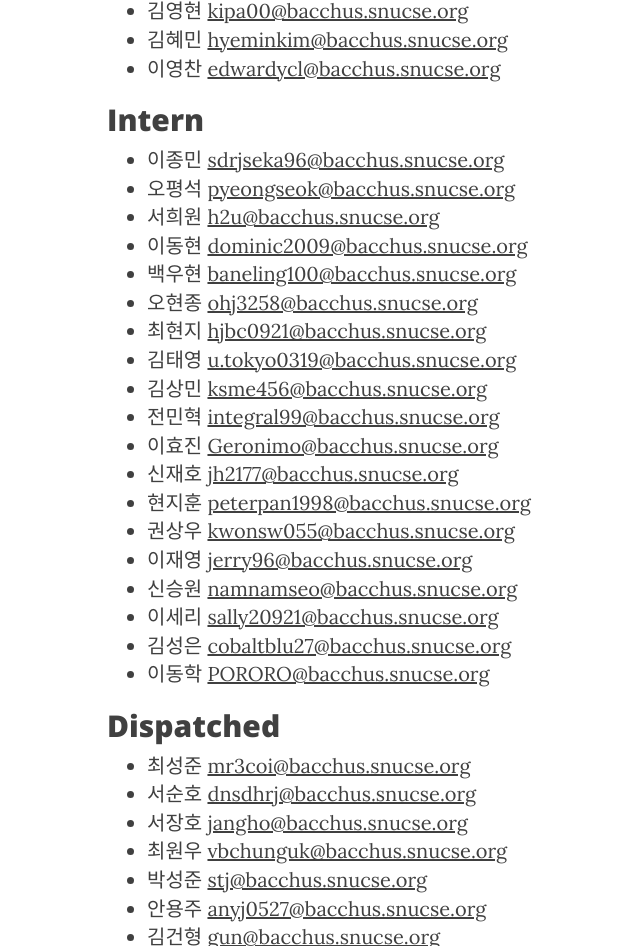
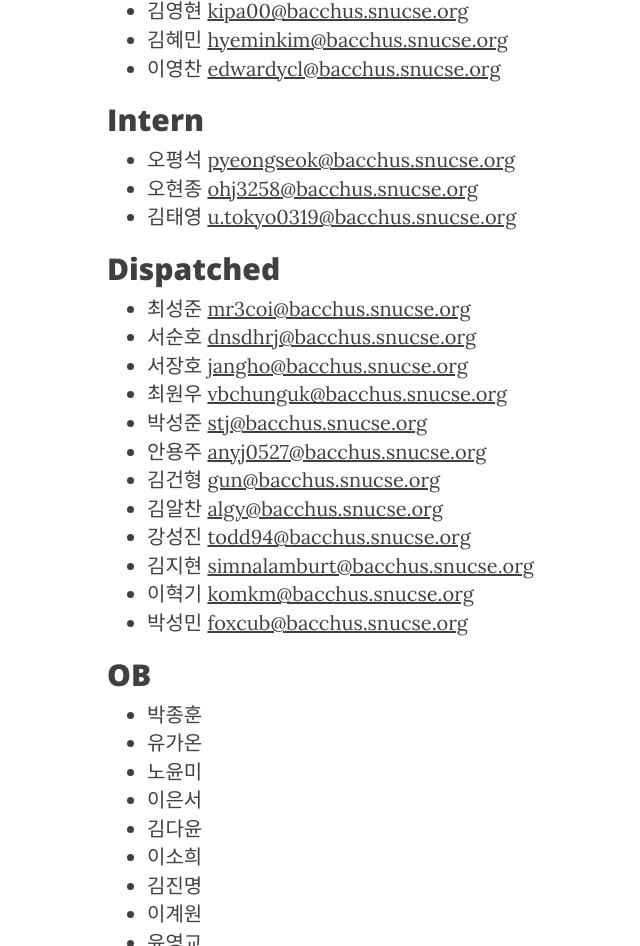
Before and after one commit to bacchus-snu/bacchus-snu.github.io, a plain HTML site: page members/index.html in a window 1280 px wide. Shown: the part 991-1937 px from the top of the page, without its empty margins (158-798 px from the left). Drawn offline with nearby package versions, Linux system fonts and the light colour scheme; a script that the page names is missing.

Commit message:
Remove old intern data

```diff
--- a/feed.xml
+++ b/feed.xml
@@ -8,7 +8,7 @@
     <atom:link href="/feed.xml" rel="self" type="application/rss+xml"/>
 
     <description>서울대학교 컴퓨터공학부 관리자 그룹</description>
-    <pubDate>Wed, 20 Feb 2019 06:31:49 GMT</pubDate>
+    <pubDate>Sun, 10 Mar 2019 07:04:19 GMT</pubDate>
     <generator>http://hexo.io/</generator>
 
     <item>
--- a/members/index.html
+++ b/members/index.html
@@ -213,25 +213,9 @@
 <li>이영찬 <a href="mailto:edwardycl@bacchus.snucse.org">edwardycl@bacchus.snucse.org</a></li>
 </ul>
 <h2 id="Intern"><a href="#Intern" class="headerlink" title="Intern"></a>Intern</h2><ul>
-<li>이종민 <a href="mailto:sdrjseka96@bacchus.snucse.org">sdrjseka96@bacchus.snucse.org</a></li>
 <li>오평석 <a href="mailto:pyeongseok@bacchus.snucse.org">pyeongseok@bacchus.snucse.org</a></li>
-<li>서희원 <a href="mailto:h2u@bacchus.snucse.org">h2u@bacchus.snucse.org</a></li>
-<li>이동현 <a href="mailto:dominic2009@bacchus.snucse.org">dominic2009@bacchus.snucse.org</a></li>
-<li>백우현 <a href="mailto:baneling100@bacchus.snucse.org">baneling100@bacchus.snucse.org</a></li>
 <li>오현종 <a href="mailto:ohj3258@bacchus.snucse.org">ohj3258@bacchus.snucse.org</a></li>
-<li>최현지 <a href="mailto:hjbc0921@bacchus.snucse.org">hjbc0921@bacchus.snucse.org</a></li>
 <li>김태영 <a href="mailto:u.tokyo0319@bacchus.snucse.org">u.tokyo0319@bacchus.snucse.org</a></li>
-<li>김상민 <a href="mailto:ksme456@bacchus.snucse.org">ksme456@bacchus.snucse.org</a></li>
-<li>전민혁 <a href="mailto:integral99@bacchus.snucse.org">integral99@bacchus.snucse.org</a></li>
-<li>이효진 <a href="mailto:Geronimo@bacchus.snucse.org">Geronimo@bacchus.snucse.org</a></li>
-<li>신재호 <a href="mailto:jh2177@bacchus.snucse.org">jh2177@bacchus.snucse.org</a></li>
-<li>현지훈 <a href="mailto:peterpan1998@bacchus.snucse.org">peterpan1998@bacchus.snucse.org</a></li>
-<li>권상우 <a href="mailto:kwonsw055@bacchus.snucse.org">kwonsw055@bacchus.snucse.org</a></li>
-<li>이재영 <a href="mailto:jerry96@bacchus.snucse.org">jerry96@bacchus.snucse.org</a></li>
-<li>신승원 <a href="mailto:namnamseo@bacchus.snucse.org">namnamseo@bacchus.snucse.org</a></li>
-<li>이세리 <a href="mailto:sally20921@bacchus.snucse.org">sally20921@bacchus.snucse.org</a></li>
-<li>김성은 <a href="mailto:cobaltblu27@bacchus.snucse.org">cobaltblu27@bacchus.snucse.org</a></li>
-<li>이동학 <a href="mailto:PORORO@bacchus.snucse.org">PORORO@bacchus.snucse.org</a></li>
 </ul>
 <h2 id="Dispatched"><a href="#Dispatched" class="headerlink" title="Dispatched"></a>Dispatched</h2><ul>
 <li>최성준 <a href="mailto:mr3coi@bacchus.snucse.org">mr3coi@bacchus.snucse.org</a></li>
```
